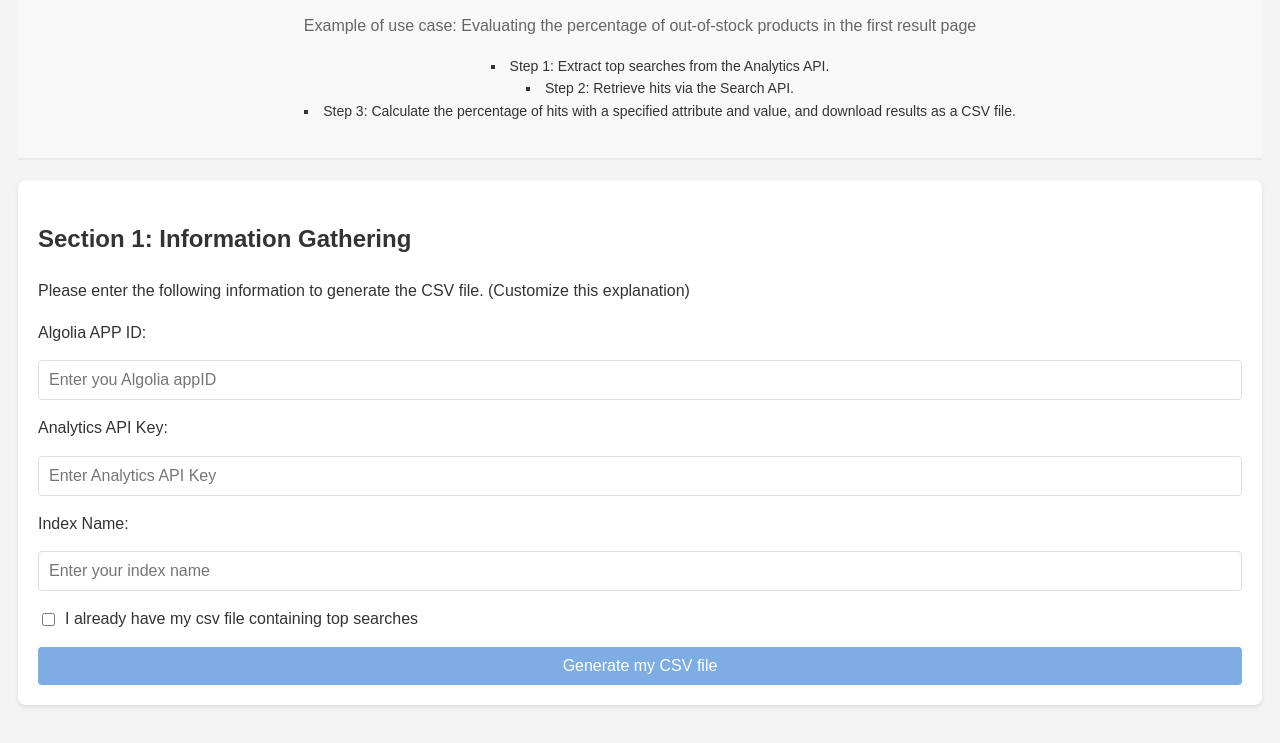
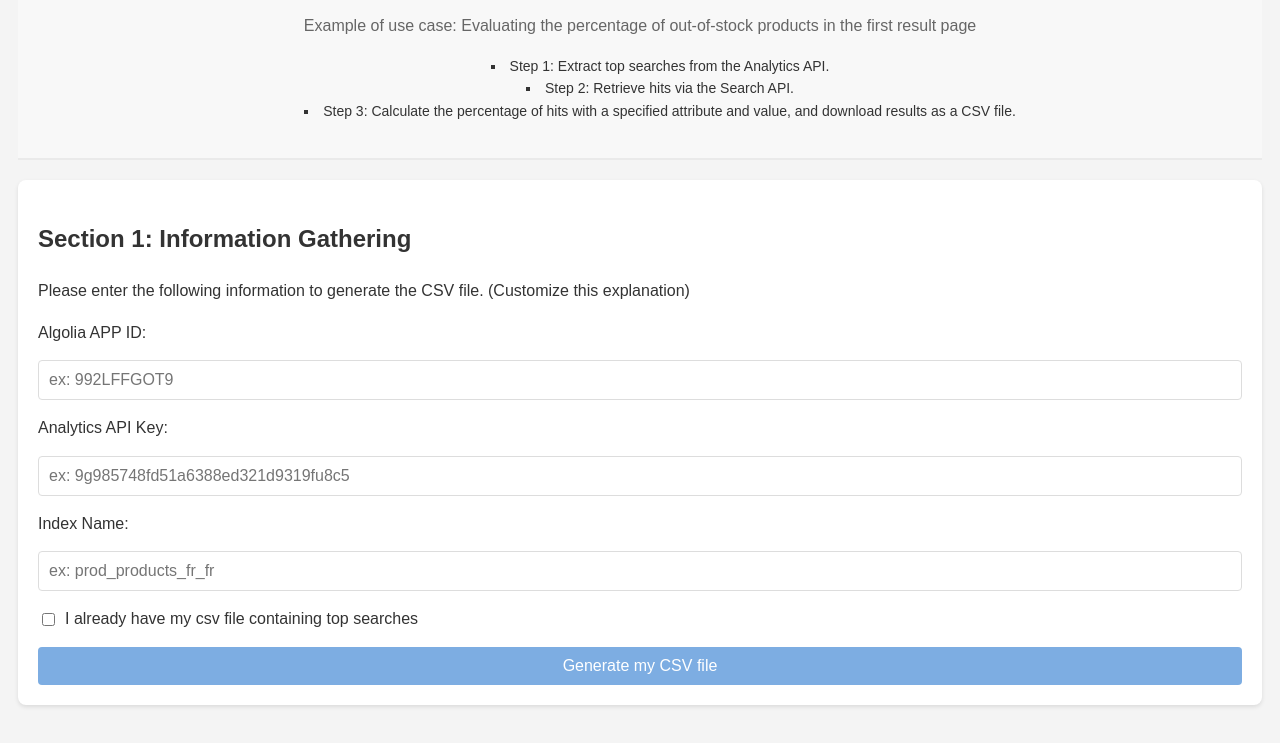
Before and after one commit to emirbelkahia/algolia-analytics-analyzer, a plain HTML site: page index.html in a window 1280 px wide. Shown: the part 137-880 px from the top of the page. Drawn offline with Linux system fonts and the light colour scheme.

Commit message:
improving the placeholders in the forms

```diff
--- a/index.html
+++ b/index.html
@@ -27,11 +27,11 @@
         <form id="form1">
             <!-- Input fields for Section 1 -->
             <label for="applicationId">Algolia APP ID:</label>
-            <input type="text" id="applicationId" name="input1" placeholder="Enter you Algolia appID" required placeholder="ex: 992LFFGOT9">
+            <input type="text" id="applicationId" name="input1" placeholder="ex: 992LFFGOT9">
             <label for="analyticsApiKey">Analytics API Key:</label>
-            <input type="text" id="analyticsApiKey" name="input1" placeholder="Enter Analytics API Key" required placeholder="ex: 9g985748fd51a6388ed321d9319fu8c5">
+            <input type="text" id="analyticsApiKey" name="input2" placeholder="ex: 9g985748fd51a6388ed321d9319fu8c5">
             <label for="indexName">Index Name:</label>
-            <input type="text" id="indexName" name="input1" placeholder="Enter your index name" required placeholder="ex: prod_products_fr_fr">
+            <input type="text" id="indexName" name="input3" placeholder="ex: prod_products_fr_fr">
             <div class="form-group" style="display: flex; align-items: center;">
                 <input type="checkbox" id="debugModeCheckbox" name="debugMode" style="margin-right: 10px;">
                 <label for="debugMode">I already have my csv file containing top searches</label>
```
